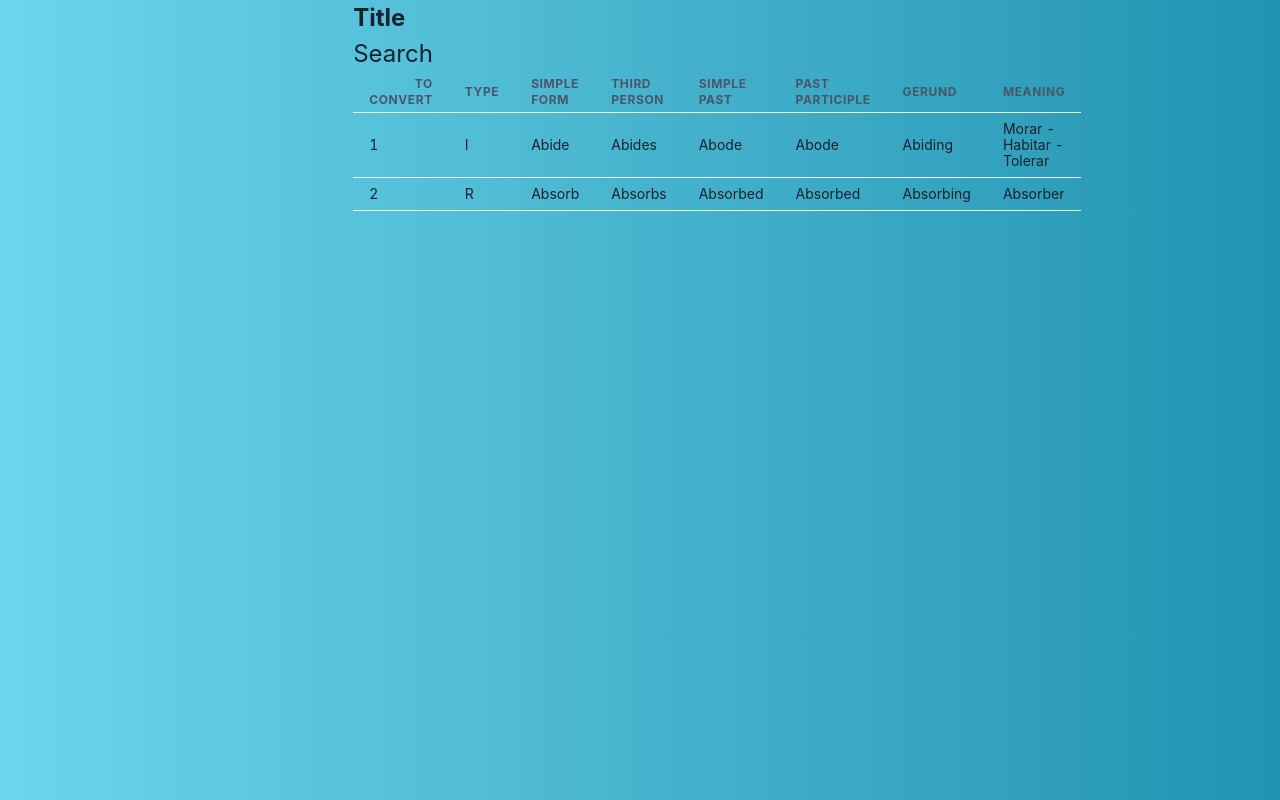
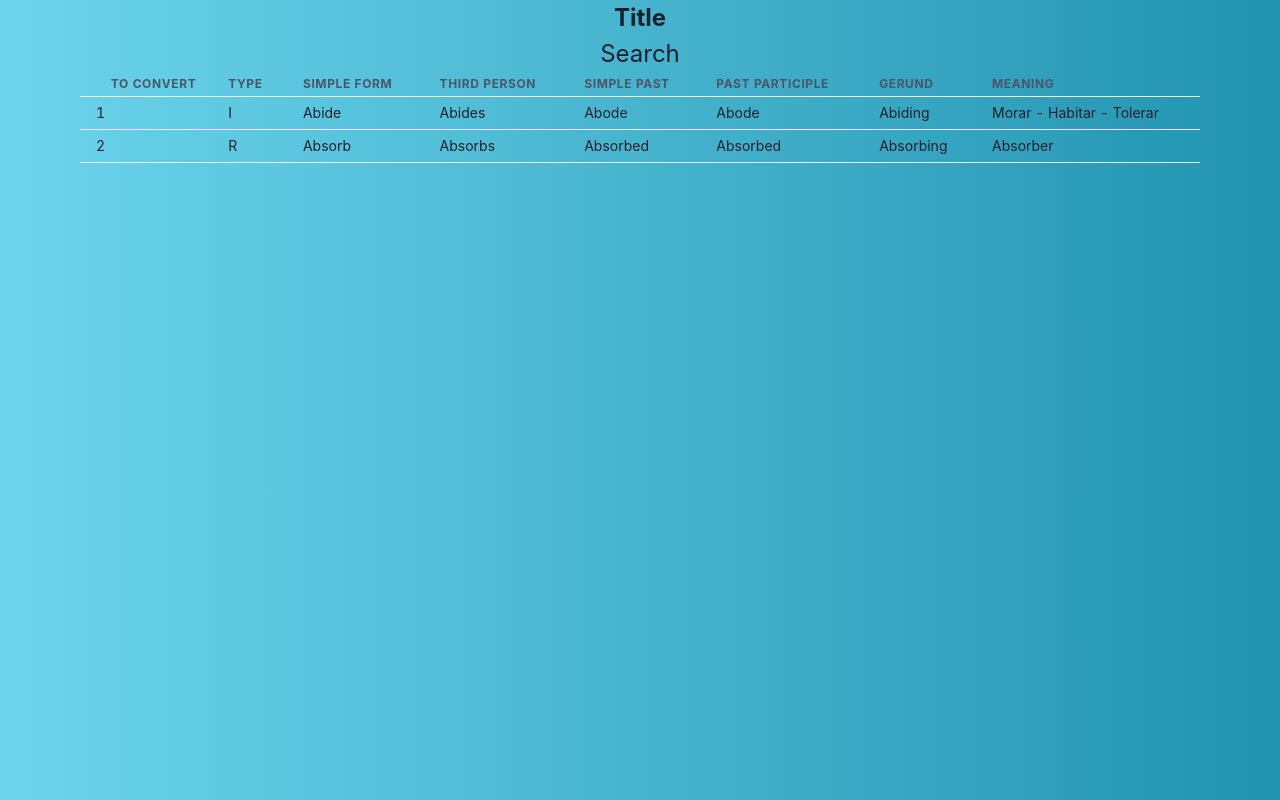
Before and after one commit to sherlock28/list-verb-english, a React (Create React App) app: page / in a window 1280 px wide. Built offline with nearby package versions, Linux system fonts and the light colour scheme.

Commit message:
Change: Layout content centered

```diff
--- a/src/components/Layout/index.js
+++ b/src/components/Layout/index.js
@@ -2,7 +2,7 @@ import React from 'react';
 import { Container } from '@chakra-ui/react'
 
 export function Layout({ children }) {
-    return <Container>
+    return <Container maxW='6xl' centerContent>
         {children}
     </Container>;
 }
```
